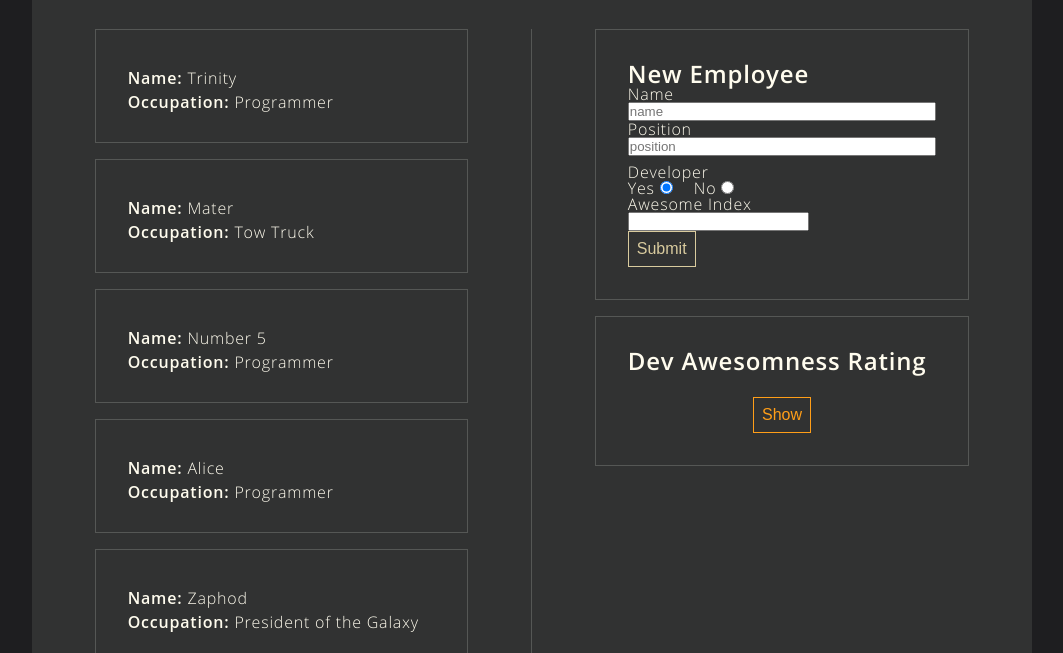
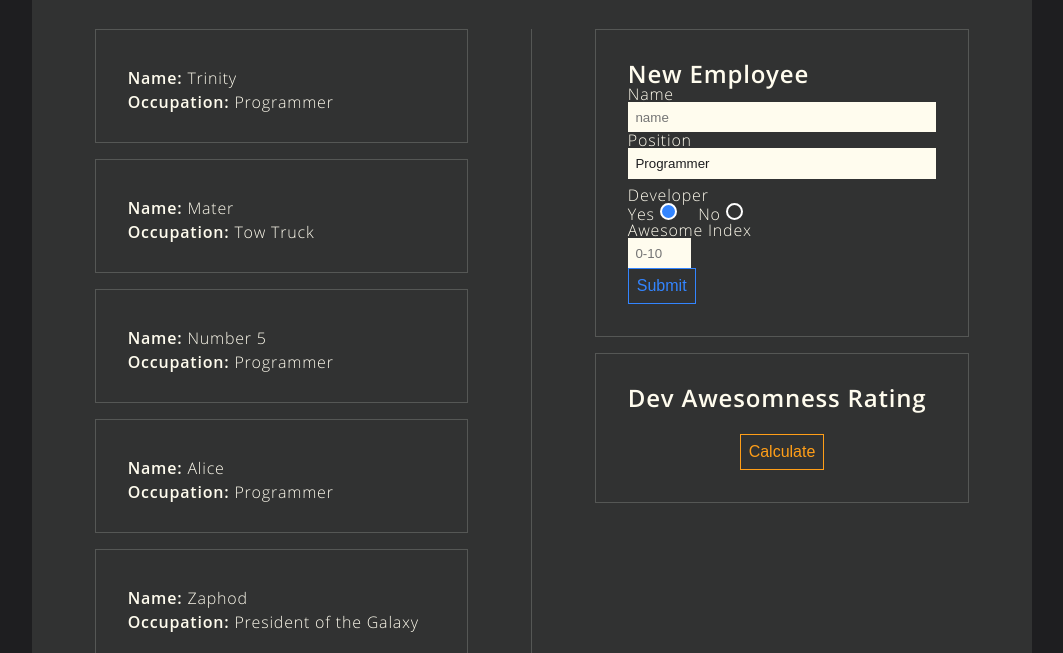
Before and after one commit to phirt13/FS_code_challenge, a website: page challenge_1/index.html in a window 1280 px wide. Both pictures are taken after a click on the radio button "Yes". Shown: the part 147-800 px from the top of the page, without its empty margins (108-1171 px from the left). Drawn offline with Linux system fonts and the light colour scheme; files whose address does not match are found by name; a web font is replaced by a local one.

Commit message:
improved JS better employee form

```diff
--- a/challenge_1/index.html
+++ b/challenge_1/index.html
@@ -30,25 +30,27 @@
       <section class="dashboard" role="Developer Awesomeness">
         <section class="dashboard-widget">
           <h3>New Employee</h3>
-          <form id="create-new-employee">
+          <form id="create-new-employee" name="create-employee-form">
             <label for="employee-name">Name</label>
-            <input class="text-input" type="text" id="employee-name" placeholder="name" required>
+            <input class="text-input" type="text" id="employee-name" value='' placeholder="name" required>
             <label for="employee-position">Position</label>
-            <input class="text-input" type="text" id="employee-position" placeholder="position" required>
+            <input class="text-input" type="text" id="employee-position" value='' placeholder="position" required>
             <p class="form">Developer</p>
-            <label for="yes-radio">Yes</label>
-            <input class="radio-input" type="radio" id="yes-radio">
-            <label class="multiple" for="no-radio">No</label>
-            <input class="radio-input" type="radio" id="no-radio">
-            <label class="dev-label" for="awesomness-level">Awesome Index</label>
-            <input class="number-input" type="number" id="awesomness-level">
+            <label class="radio-label" for="yes-radio">Yes</label>
+            <input class="radio-input" type="radio" id="yes-radio" val="yes" name="yes-no-radio">
+            <label class="radio-label multiple" for="no-radio">No</label>
+            <input class="radio-input-active" type="radio" id="no-radio" val="no" name="yes-no-radio" checked="true">
+            <section class="dev-awesome-index hidden" id="dev-index-form">
+              <label class="dev-label" for="awesomness-level">Awesome Index</label>
+              <input class="awesome-index-input" type="number" id="awesomness-level" placeholder="0-10" min="0" max="10">
+            </section>
             <button type="submit" id="employee-submit">Submit</button>
           </form>
         </section>
         <section class="dashboard-widget">
           <h3>Dev Awesomness Rating</h3>
           <p class="dev-index" id="awesome-index"></p>
-          <button class="index-widget-button" id="show-dev-rating">Show</button>
+          <button class="index-widget-button" id="show-dev-rating">Calculate</button>
         </section>
       </section>
     </main>
--- a/challenge_1/main.js
+++ b/challenge_1/main.js
@@ -49,7 +49,7 @@
     var devIndex = 0;
 
     for(var i = 0; i < employees.length; i++) {
-      if(employees[i].awesomeIndex >= 0) {
+      if(employees[i].awesomeIndex >= 0 && employees[i].awesomeIndex <= 10 || employees[i].awesomeIndex) {
         developers += 1;
         devIndex += employees[i].awesomeIndex;
       }
@@ -71,7 +71,7 @@
     }
 
     (function avgDevIndex() {
-      return avgDevAwesomeness = Math.floor(devIndex / developers);
+      return avgDevAwesomeness = (devIndex / developers);
     }());
 
     console.log(developers);
@@ -81,10 +81,14 @@
 
   rollCall();
 
+  //Dashoard Widgets
+
+  //Awesome Index------------------------->>
+
+  var awesomeIndex = document.getElementById('awesome-index');
+  var devIndex = document.getElementsByClassName('dev-index hidden');
+
   function showMeTheMoneyStat() {
-
-    var awesomeIndex = document.getElementById('awesome-index');
-    var devIndex = document.getElementsByClassName('dev-index hidden');
 
     console.log(devIndex);
 
@@ -113,46 +117,65 @@
     e.preventDefault();
   });
 
-  var addNewEmployee = document.getElementById('create-new-employee');
+  //Add New Employee Form------------------------->>
+
+  var addNewEmployee = document.getElementById('create-new-employee'); //Employee Add Form
+  var employeeName = document.getElementById('employee-name');
+  var employeePosition = document.getElementById('employee-position');
+  var noRadioButton = document.getElementById('no-radio');
+  var yesRadioButton = document.getElementById('yes-radio');
+  var employeeDevForm = document.getElementById('dev-index-form');
+  var employeeAwesomeIndex = document.getElementById('awesomness-level');
+
+  yesRadioButton.addEventListener('click', function(e) {
+    noRadioButton.setAttribute('class', 'radio-input');
+    yesRadioButton.setAttribute('class', 'radio-input-active');
+    employeeDevForm.setAttribute('class', 'dev-awesome-index');
+    employeePosition.value = 'Programmer';
+    employeeAwesomeIndex.setAttribute('required', true);
+  });
+
+  noRadioButton.addEventListener('click', function(e) {
+    noRadioButton.setAttribute('class', 'radio-input-active');
+    yesRadioButton.setAttribute('class', 'radio-input');
+    employeeDevForm.setAttribute('class', 'dev-awesome-index hidden');
+    employeePosition.value = '';
+    employeeAwesomeIndex.removeAttribute('required');
+  });
 
   addNewEmployee.addEventListener('submit', function(e) {
     e.preventDefault();
-
-    var employeeName = document.getElementById('employee-name');
-    var employeePosition = document.getElementById('employee-position');
-    var employeeAwesomeIndex = document.getElementById('awesomness-level');
-    var number = parseFloat(employeeAwesomeIndex.value);
-    var noRadioButton = document.getElementById('no-radio');
-    var yesRadioButton = document.getElementById('yes-radio');
 
     console.log(employeeName.value);
     console.log(employeeName.value.length);
     console.log(typeof(employeeName.value));
     console.log(typeof(employeeAwesomeIndex.value));
-    console.log(number);
-    console.log(typeof(number));
 
-    // if(employeeName.value && employeePosition.value) {
-    //   employees.push(
-    //     {
-    //       name: employeeName.value,
-    //       occupation: employeePosition.value
-    //     });
-    // } else {
+    if(noRadioButton.checked) {
+      console.log('Ran REGULAR employee add')
+      employees.push(
+        {
+          name: employeeName.value,
+          occupation: employeePosition.value
+        });
+    } else if(yesRadioButton.checked) {
+      console.log('Ran DEV employee add')
       employees.push(
         {
           name: employeeName.value,
           occupation: employeePosition.value,
           awesomeIndex: parseFloat(employeeAwesomeIndex.value)
         });
-
+    } else {
+      console.log("error");
+    }
 
     rollCall();
   });
 
-  var testAdd = document.getElementById('run-test');
+  var hiddenAdd = document.getElementById('run-test');
 
-  testAdd.addEventListener('click', function(e) {
+  hiddenAdd.addEventListener('click', function(e) {
 
     console.log('Clicked Test');
 
--- a/challenge_1/sass/base/_base.scss
+++ b/challenge_1/sass/base/_base.scss
@@ -23,9 +23,37 @@ em {
 
 button {
   font-size: $default-em;
-  color: $tan;
+  color: $texas-sky-blue;
   background-color: transparent;
-  border: .1em solid $tan;
+  border: .1em solid $texas-sky-blue;
+}
+
+input {
+  background-color: $creamy-white;
+  border: .1em solid $creamy-white;
+  color: $slate-gray;
+  &:focus {
+    outline:none;
+    background-color: $creamy-white;
+    border: .2em solid $texas-sky-blue;
+    color: $slate-gray;
+  }
+}
+
+input[type='radio'] {
+  -webkit-appearance: none;
+  height: $default-em * 1.25;
+  width: $default-em * 1.25;
+  border: .2em double white;
+  border-radius: 50%;
+  transition: background-color .2s linear;
+  &:hover {
+    cursor: pointer;
+    background-color: $texas-sky-blue;
+  }
+  &:focus {
+    outline: none;
+  }
 }
 
 footer {
--- a/challenge_1/sass/layout/_base.scss
+++ b/challenge_1/sass/layout/_base.scss
@@ -13,7 +13,13 @@ p {
 }
 
 button {
+  display: block;
   padding: $default-em * .5;
+}
+
+input {
+  box-sizing: border-box;
+  padding: .5em;
 }
 
 footer {
--- a/challenge_1/sass/modules/dashboard/_dashboard.scss
+++ b/challenge_1/sass/modules/dashboard/_dashboard.scss
@@ -14,7 +14,7 @@
   &:hover {
     cursor: pointer;
     color: $creamy-white;
-    border: .1em, solid $gold;
+    border: .1em solid $gold;
     background-color: $gold;
   }
 }
@@ -22,3 +22,23 @@
 .dev-rating {
   font-size: $default-em * 2.5;
 }
+
+.radio-label:hover {
+  cursor: pointer;
+}
+
+.radio-input {
+  background-color: transparent
+}
+
+.radio-input-active {
+  background-color: $texas-sky-blue;
+  border: .3em solid $creamy-white;
+  &:hover {
+    cursor: arrow;
+  }
+  &:focus {
+    outline: none;
+    background-color: $texas-sky-blue;
+  }
+}
```
Also changed, not shown: challenge_1/css/application.css.
